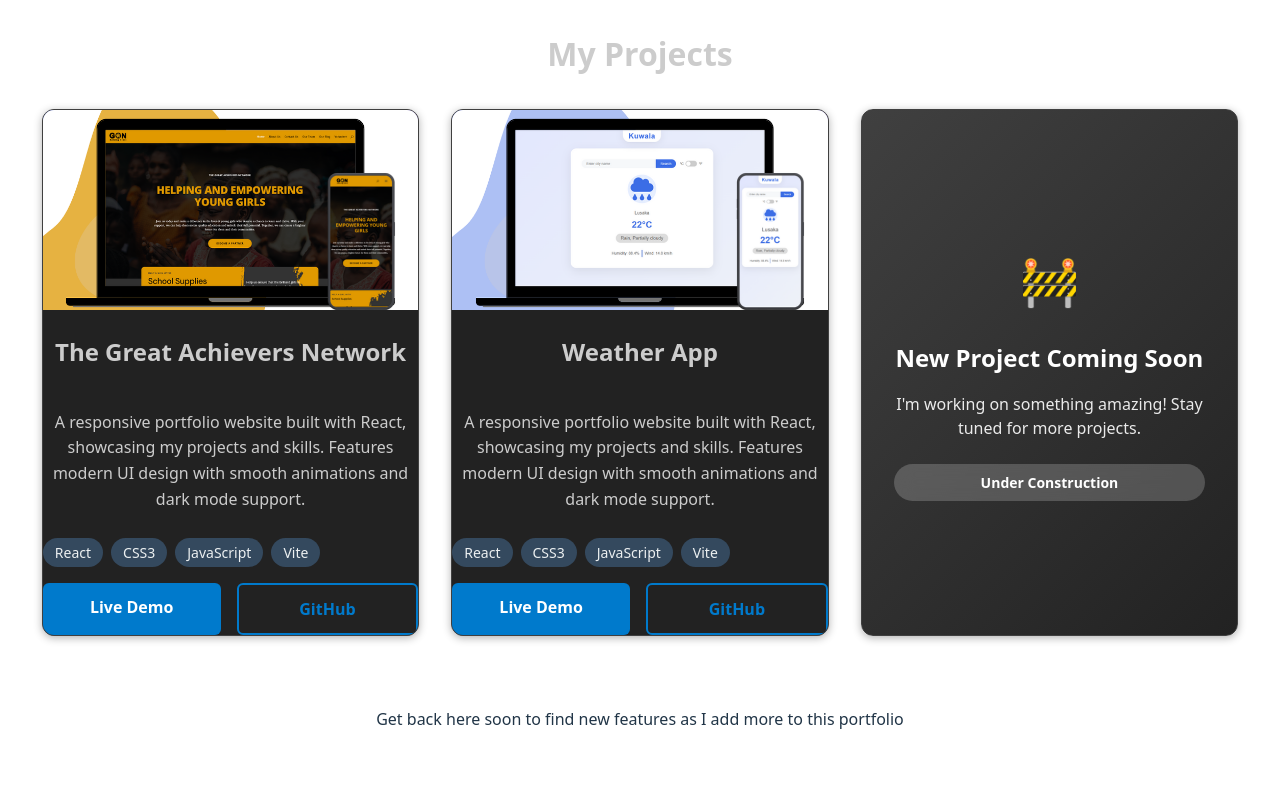
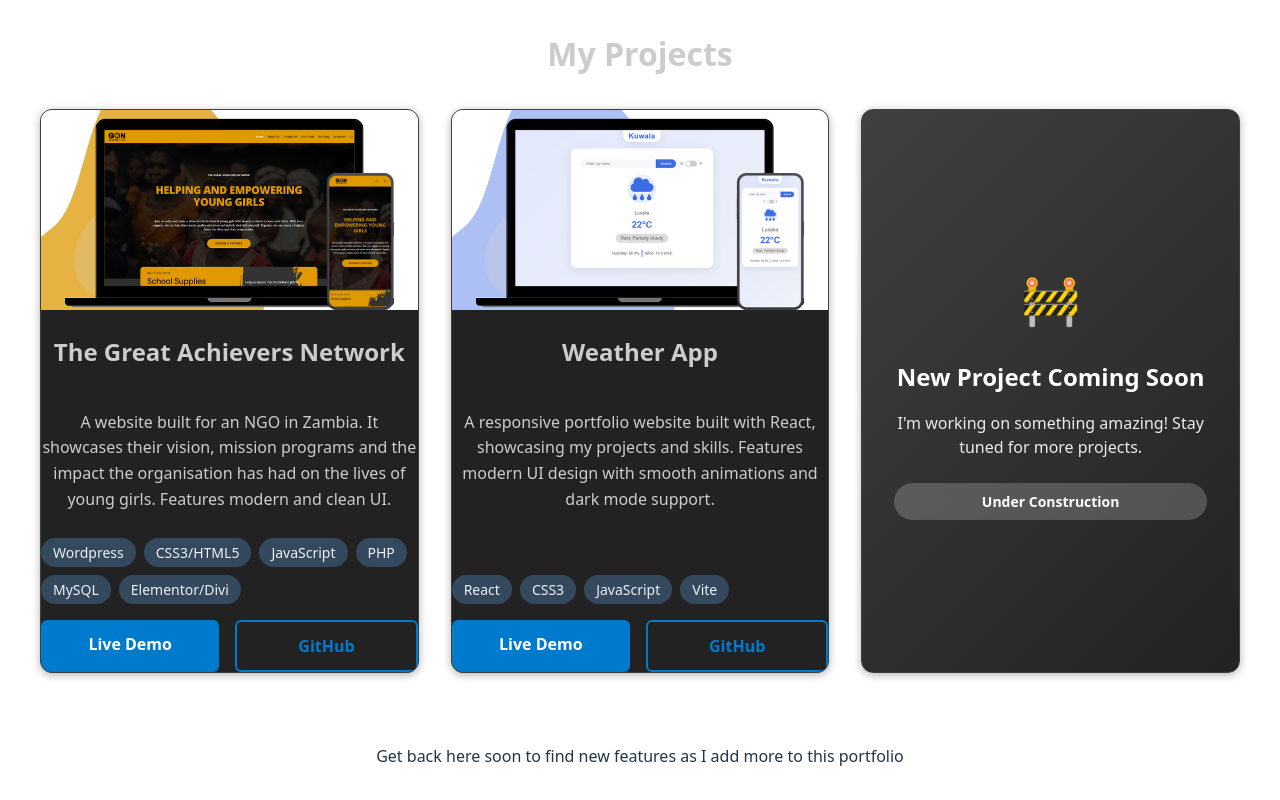
Before and after one commit to kondwanimuwowo/kondwani-portfolio, a React (Vite) app: page / in a window 1280 px wide. Shown: the part 704-1504 px from the top of the page. Before the commit the page ends 1467 px from the top, so only its background shows below. Built offline with nearby package versions, Linux system fonts and the light colour scheme.

Commit message:
Fix project link and tecch stack

```diff
--- a/src/components/Projects/Projects.jsx
+++ b/src/components/Projects/Projects.jsx
@@ -9,10 +9,17 @@ const Projects = () => {
       id: 1,
       title: "The Great Achievers Network",
       description:
-        "A responsive portfolio website built with React, showcasing my projects and skills. Features modern UI design with smooth animations and dark mode support.",
-      technologies: ["React", "CSS3", "JavaScript", "Vite"],
-      liveLink: "https://your-portfolio-link.com",
-      githubLink: "https://github.com/kondwanimuwowo/portfolio",
+        "A website built for an NGO in Zambia. It showcases their vision, mission programs and the impact the organisation has had on the lives of young girls. Features modern and clean UI.",
+      technologies: [
+        "Wordpress",
+        "CSS3/HTML5",
+        "JavaScript",
+        "PHP",
+        "MySQL",
+        "Elementor/Divi",
+      ],
+      liveLink: "https://greatachieversnetwork.org",
+      githubLink: "https://github.com/kondwanimuwowo/",
       image: ganImg,
       featured: true,
     },
```
